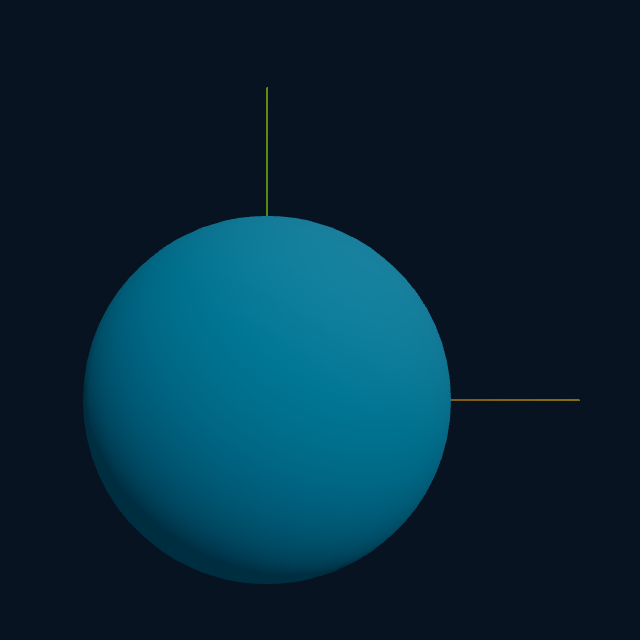
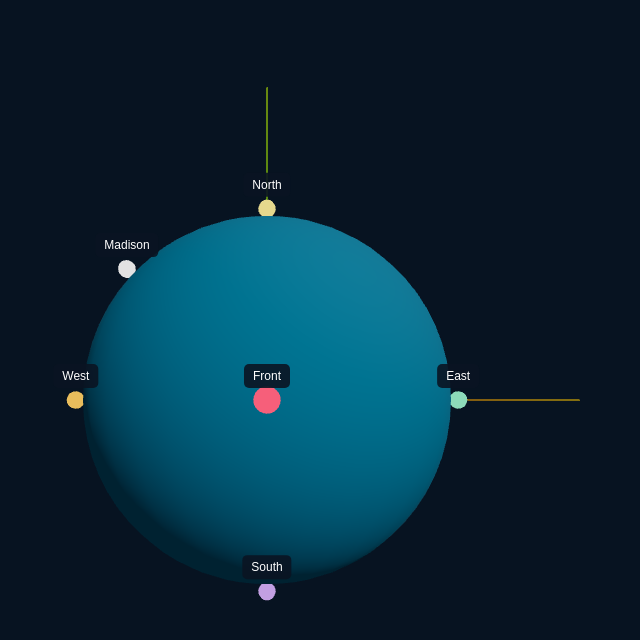
Before and after one commit to zachpawelek/earth-explorer, a React (Vite) app: page / in a window 1280 px wide. Shown: the top 640 px of the page, without its empty margins (373-1013 px from the left). Built offline with nearby package versions, Linux system fonts and the light colour scheme.

Commit message:
Axis markers and html labels

```diff
--- a/src/App.jsx
+++ b/src/App.jsx
@@ -1,44 +1,84 @@
 
+import { useRef } from "react";
 import { Canvas } from "@react-three/fiber";
-import { OrbitControls } from "@react-three/drei";
+import { OrbitControls, Html } from "@react-three/drei";
+import { latLonToCartesian } from "./utils/coordinates.js";
 import "./index.css";
 
-/*
-  CANVAS : Creates and manages a scene, camera, and WebGL renderer
-  MESH: Object in the scene -> combines geometry with material
-  MESH-STANDARD-MATERIAL: Object's appearance and how it responds to lighting
+const DEBUG_LOCATIONS = [
+  { name: "Front", lat: 0, lon: 0, color: "#ff4d6d" },
+  { name: "East", lat: 0, lon: 90, color: "#49e3a5" },
+  { name: "West", lat: 0, lon: -90, color: "#ffad42" },
+  { name: "North", lat: 90, lon: 0, color: "#ffe066" },
+  { name: "South", lat: -90, lon: 0, color: "#b38cff" },
+  { name: "Back", lat: 0, lon: 180, color: "#f472d0" },
+  {
+    name: "Madison",
+    lat: 43.0731,
+    lon: -89.4012,
+    color: "#ffffff",
+  },
+];
 
+function DebugMarkers({ globeRef }) {
+  return DEBUG_LOCATIONS.map((location) => {
+    const position = latLonToCartesian(
+      location.lat,
+      location.lon,
+      1.1
+    );
 
+    return (
+      <group key={location.name} position={position}>
+        {/* Colored marker */}
+        <mesh>
+          <sphereGeometry args={[0.05, 12, 12]} />
+          <meshBasicMaterial color={location.color} />
+        </mesh>
 
-
-
-*/
-
+        {/* Text label */}
+        <Html
+          center
+          occlude={[globeRef]}
+          pointerEvents="none"
+        >
+          <div className="marker-label">
+            {location.name}
+          </div>
+        </Html>
+      </group>
+    );
+  });
+}
 
 function App() {
+  const globeRef = useRef(null);
+
   return (
     <Canvas
       camera={{ position: [0, 0, 3] }}
       frameloop="demand"
     >
-      <ambientLight intensity={0.7} />
+      <ambientLight intensity={0.5} />
 
       <directionalLight
         position={[2, 3, 4]}
         intensity={2}
       />
 
-      <mesh>
+      {/* Globe */}
+      <mesh ref={globeRef}>
         <sphereGeometry args={[1, 32, 32]} />
         <meshStandardMaterial color="#287e9b" />
       </mesh>
 
       <axesHelper args={[1.8]} />
+      <DebugMarkers globeRef={globeRef} />
 
       <OrbitControls
         target={[0, 0, 0]}
         enablePan={false}
-        enableDamping={true}
+        enableDamping={false}
         minDistance={1.5}
         maxDistance={6}
       />
--- a/src/index.css
+++ b/src/index.css
@@ -9,3 +9,17 @@ body,
 body {
   background-color: #071321;
 }
+
+.marker-label {
+  background: rgba(10, 20, 35, 0.9);
+  color: white;
+  font-family: Arial, sans-serif;
+  font-size: 12px;
+  font-weight: 500;
+  padding: 5px 9px;
+  border-radius: 5px;
+  white-space: nowrap;
+  transform: translateY(-24px);
+  pointer-events: none;
+  user-select: none;
+}
--- /dev/null
+++ b/src/utils/coordinates.js
@@ -0,0 +1,41 @@
+/*
+
+Latitude: How far North/South of the equator a location is
+    • 90 to -90
+Longitude: How far East/West
+    • 180 to -180
+
+The Problem: Converting angles into a 3d point in space
+        Lat: 43.2        ------>  x,y,z
+        Long: 90.7
+
+Right now sphere is (0,0,0) with a radius of 1
+    •  x^2 + y^2 + z^2 = 1
+    • Ex (0,0,1) -> 0^2 + 0^2 + 1^2  = 1
+
+
+r = radius, distance from origin
+phi = latitude, elevation angle measured relative to xz plane (equator)
+lambda = longitude, within the xz plane (starting from positive z to positive x)
+
+
+*/
+
+
+//Ex. 90 * pi/180 = pi/2
+const DEGREES_TO_RADIANS = Math.PI / 180;
+
+
+// using optional radius as 1 for a world 'unit'
+export function latLonToCartesian(latitude, longitude, radius = 1) {
+
+  const lat = latitude * DEGREES_TO_RADIANS;
+  const lon = longitude * DEGREES_TO_RADIANS;
+
+  const x = radius * Math.cos(lat) * Math.sin(lon);
+  const y = radius * Math.sin(lat);
+  const z = radius * Math.cos(lat) * Math.cos(lon);
+
+  // returning array to use for a vector class later if needed
+  return [x, y, z];
+}
```
